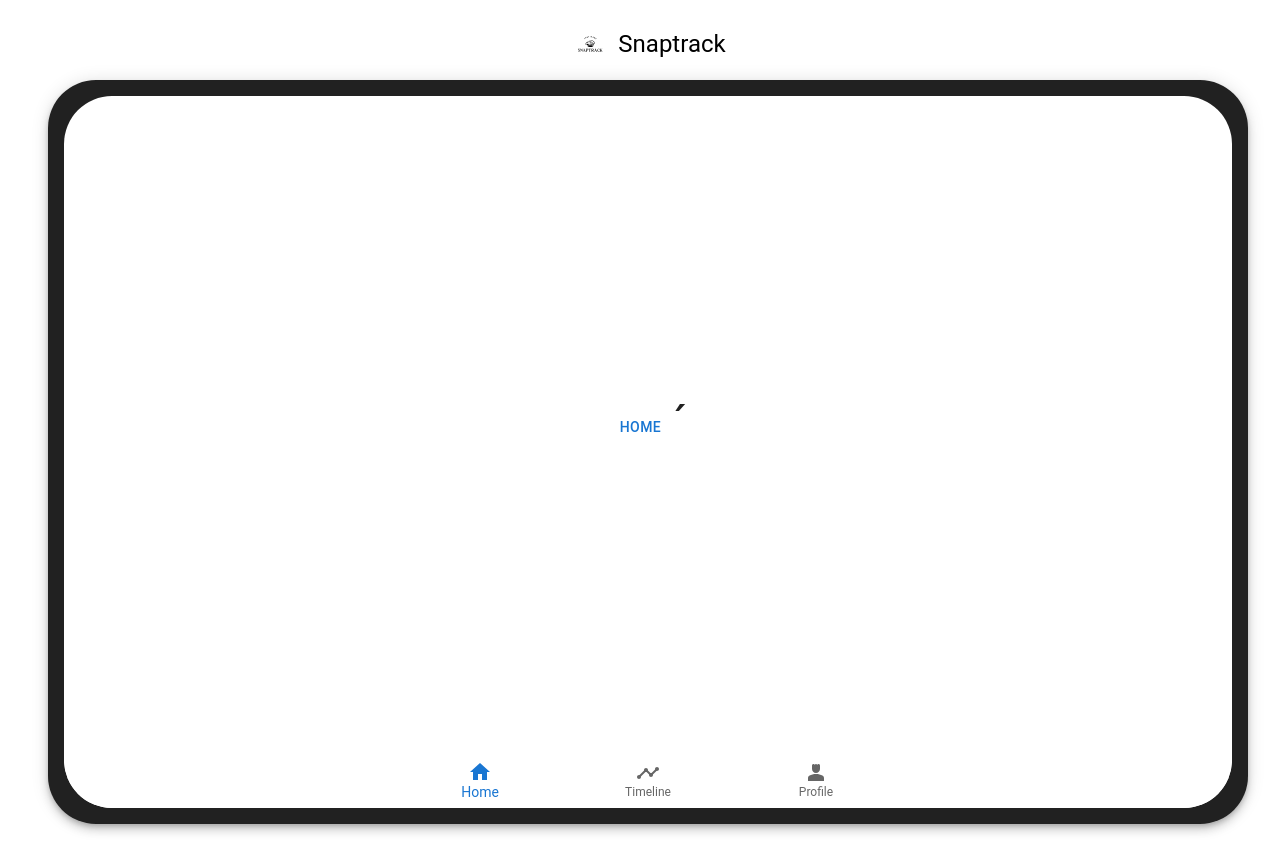
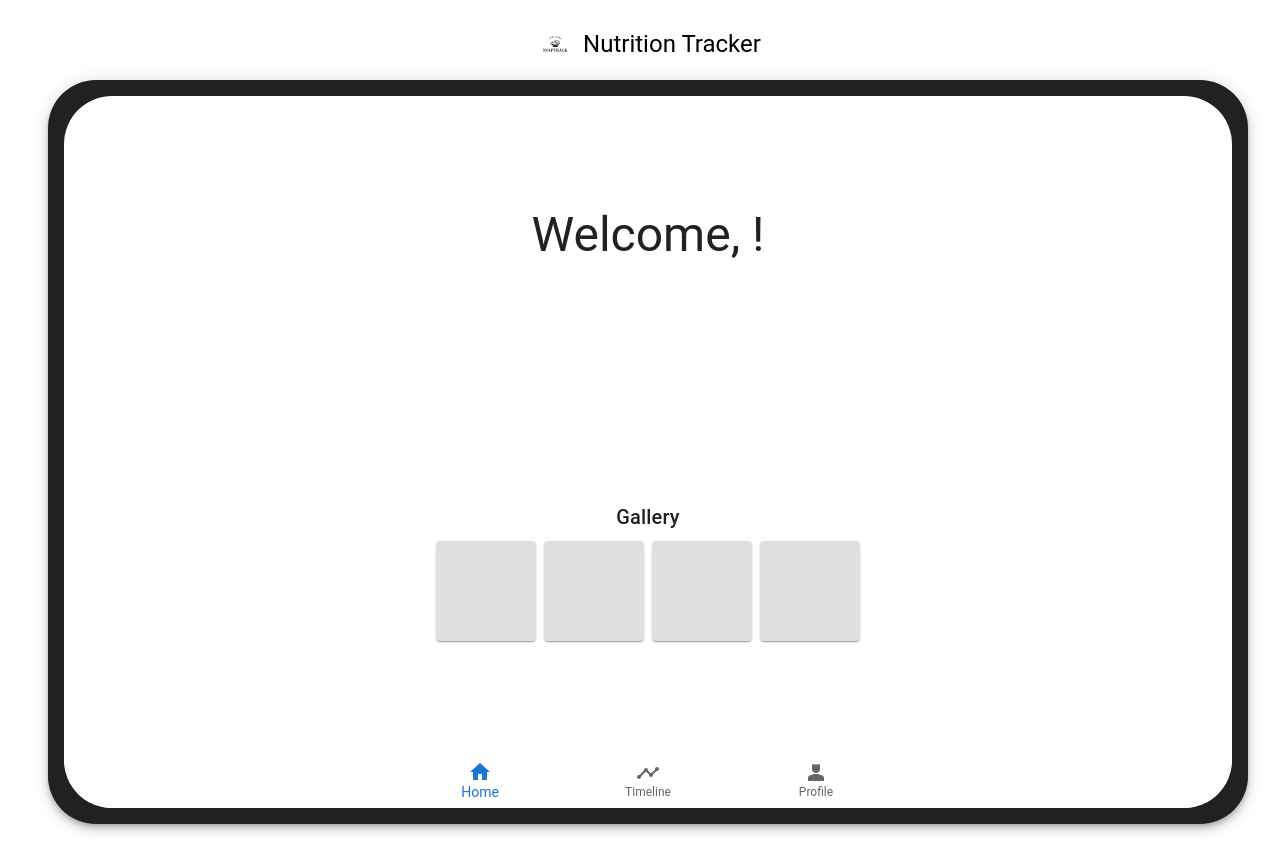
Before and after one commit to tylertzm/Ernaehrungsempfehlung, a React (Create React App) app: page /home in a window 1280 px wide. Built offline with nearby package versions, Linux system fonts and the light colour scheme.

Commit message:
Homepage

```diff
--- a/src/react/AppLayout.jsx
+++ b/src/react/AppLayout.jsx
@@ -4,10 +4,12 @@ import LoginPage from './Pages/LoginPage/LoginPage';
 import RegisterPage from './Pages/RegistierPage/RegisterPage';
 import Error404 from './Pages/Error/Error404';
 import TrackingPage from './Pages/Tracking/TrackingPage';
+import Homepage from './Pages/LandingPage/Homepage';
 const AppLayout = () => (
   <Router>
     <Routes>
       <Route path="/" element={<LandingPage />} />
+      <Route path="/home" element={<Homepage />} />
       <Route path="/login" element={<LoginPage />} />
       <Route path="/register" element={<RegisterPage />} />
       <Route path="/tracking" element={<TrackingPage />} />
--- /dev/null
+++ b/src/react/Pages/LandingPage/Homepage.jsx
@@ -0,0 +1,142 @@
+import React from 'react';
+import {
+  Stack,
+  Typography,
+  Container,
+  Paper,
+  BottomNavigation,
+  BottomNavigationAction,
+} from '@mui/material';
+import {
+  Home as HomeIcon,
+  Timeline as TimelineIcon,
+  Person4 as ProfileIcon,
+} from '@mui/icons-material';
+import AppLogo from '../../assets/favicon.svg';
+import { Link } from 'react-router-dom';
+
+const borderRadius = 6;
+
+const Homepage = ({ userEmail }) => (
+  <Stack
+    direction="row"
+    justifyContent="center"
+    sx={{
+      width: '100vw',
+      height: '100vh',
+      paddingTop: theme => theme.spacing(2),
+      paddingBottom: theme => theme.spacing(2),
+      overflow: 'hidden',
+    }}
+  >
+    <Container
+      disableGutters
+      sx={{
+        display: 'flex',
+        flexDirection: 'column',
+        width: '100%',
+        height: '100%',
+        maxWidth: '480px',
+        margin: '0 auto',
+      }}
+    >
+      <Stack
+        direction="row"
+        justifyContent="center"
+        alignItems="center"
+        marginBottom={2}
+      >
+        <img
+          src={AppLogo}
+          alt="Nutrition Tracker Logo"
+          style={{
+            width: '40px',
+            height: '40px',
+          }}
+        />
+        <Typography variant="h5" sx={{ ml: 1 }}>
+          Nutrition Tracker
+        </Typography>
+      </Stack>
+      <Paper
+        elevation={6}
+        sx={{
+          flex: '1 1 auto',
+          display: 'flex',
+          flexDirection: 'column',
+          padding: 2,
+          overflow: 'hidden',
+          borderRadius: theme => theme.spacing(borderRadius),
+          background: theme => theme.palette.grey[900],
+        }}
+      >
+        <Stack
+          flex="1 1 auto"
+          direction="column"
+          justifyContent="center"
+          alignItems="center"
+          sx={{
+            overflow: 'hidden',
+            borderRadius: theme => theme.spacing(borderRadius),
+            background: theme => theme.palette.background.paper,
+          }}
+        >
+          <Stack
+            flex="1 1 auto"
+            justifyContent="center"
+            alignItems="center"
+          >
+            <Typography variant="h3">
+              Welcome, {userEmail}!
+            </Typography>
+          </Stack>
+          <Stack
+            flex="1 1 auto"
+            justifyContent="center"
+            alignItems="center"
+            sx={{ marginTop: 2 }}
+          >
+            <Typography variant="h6">Gallery</Typography>
+            <Stack
+              direction="row"
+              spacing={1}
+              sx={{ flexWrap: 'wrap', justifyContent: 'center', marginTop: 1 }}
+            >
+              {/* Example empty gallery items */}
+              <Paper sx={{ width: 100, height: 100, backgroundColor: 'grey.300' }} />
+              <Paper sx={{ width: 100, height: 100, backgroundColor: 'grey.300' }} />
+              <Paper sx={{ width: 100, height: 100, backgroundColor: 'grey.300' }} />
+              <Paper sx={{ width: 100, height: 100, backgroundColor: 'grey.300' }} />
+            </Stack>
+          </Stack>
+          <BottomNavigation
+            showLabels
+            value={0}
+            sx={{
+              width: '100%',
+              position: 'sticky',
+              bottom: 0,
+            }}
+          >
+            <BottomNavigationAction
+              label="Home"
+              icon={<HomeIcon />}
+              href="/"
+            />
+            <BottomNavigationAction
+              label="Timeline"
+              icon={<TimelineIcon />}
+              href="/timeline"
+            />
+            <BottomNavigationAction
+              label="Profile"
+              icon={<ProfileIcon />}
+            />
+          </BottomNavigation>
+        </Stack>
+      </Paper>
+    </Container>
+  </Stack>
+);
+
+export default Homepage
--- a/src/react/Pages/LoginPage/LoginPage.jsx
+++ b/src/react/Pages/LoginPage/LoginPage.jsx
@@ -127,8 +127,8 @@ const LoginPage = () => {
                 fullWidth
                 margin="normal"
               />
-              <Button variant="contained" onClick={handleLogin} sx={{ mt: 2 }}>
-                Login
+              <Button variant="contained" component={Link} to="/home" onClick={handleLogin} sx={{ mt: 2 }}>
+                Sign In
               </Button>
               <Typography variant="body2" sx={{ mt: 2 }}>
                 Don't have an account? <Link to="/register">Register</Link>
```
Also changed, not shown: 1 other file (tests, documents, lock files or other folders).
